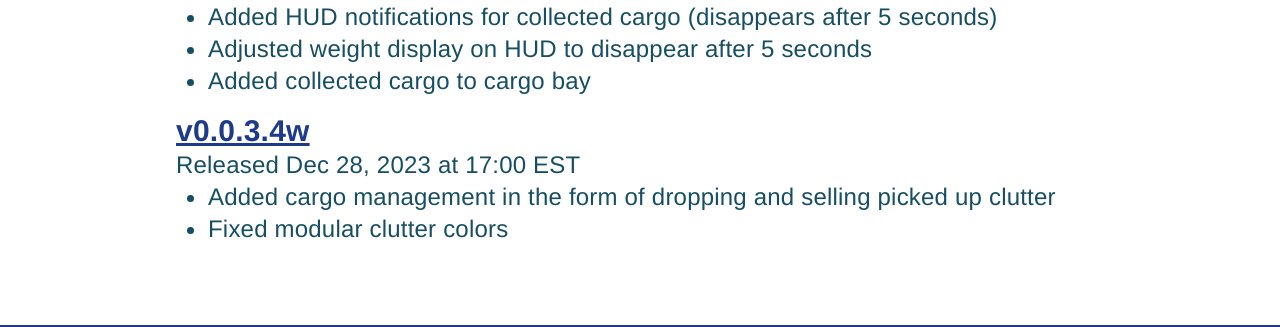
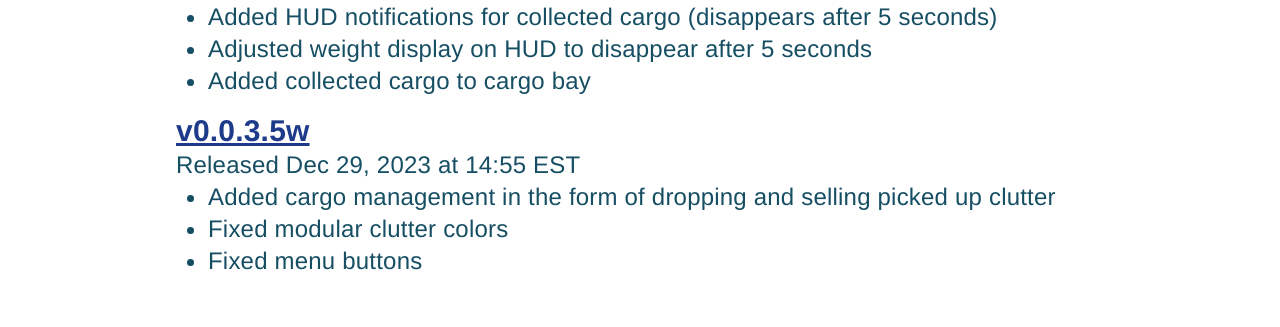
Before and after one commit to derek-perry/cosmoscleaner.com, a Next.js app: page /changelog in a window 1280 px wide. Shown: the part 931-1258 px from the top of the page. Built offline with nearby package versions, Linux system fonts and the light colour scheme; no server answers; a web font is replaced by a local one.

Commit message:
Release v0.0.3.5w
Released v0.0.3.5w on the play page and added changes to the changelog page.

```diff
--- a/pages/changelog.tsx
+++ b/pages/changelog.tsx
@@ -43,11 +43,12 @@ const changelogPage: NextPage = () => {
                   <li>Adjusted weight display on HUD to disappear after 5 seconds</li>
                   <li>Added collected cargo to cargo bay</li>
                 </ul>
-              <h3 id="0034"><LinkExternal href="https://www.dropbox.com/scl/fi/09j4yxb4zwba25awqltwm/Cosmos-Cleaner-0.0.3.4w.zip?rlkey=3sg3a97zv5g7wzazu74nhb0g4&dl=1" title="Download v0.0.3.4w">v0.0.3.4w</LinkExternal></h3>
-                <p>Released Dec 28, 2023 at 17:00 EST</p>
+              <h3 id="0035"><LinkExternal href="https://dropbox.com/scl/fi/8psehendksjg8sp0p3pzj/Cosmos-Cleaner-0.0.3.5w.zip?rlkey=nqdd5caqucif01mgtfw2p42ek&dl=1" title="Download v0.0.3.5w">v0.0.3.5w</LinkExternal></h3>
+                <p>Released Dec 29, 2023 at 14:55 EST</p>
                 <ul className="text-2xl list-disc pl-8">
                   <li>Added cargo management in the form of dropping and selling picked up clutter</li>
                   <li>Fixed modular clutter colors</li>
+                  <li>Fixed menu buttons</li>
                 </ul>
           </section>
         </article>
--- a/pages/play.tsx
+++ b/pages/play.tsx
@@ -33,11 +33,11 @@ const playPage: NextPage = () => {
             <p className="text-2xl mt-3"><em><strong>DISCLAIMER:</strong> This is Early Access! (Incomplete)</em></p>
             <p className="text-lg">Send feedback with issues, suggestions, etc...</p>
             <div className="h-px mt-3 bg-cyan-900" />
-            <p className="text-lg mt-3"><strong>Game Version:</strong> v0.0.3.4w</p>
+            <p className="text-lg mt-3"><strong>Game Version:</strong> v0.0.3.5w</p>
             <p className="text-lg"><strong>Compatibility:</strong> Windows 11/10 (64-bit)</p>
-            <p className="text-lg"><strong>File Type/Size:</strong> .exe (434MB) in .zip (250MB)</p>
+            <p className="text-lg"><strong>File Type/Size:</strong> .exe (435MB) in .zip (250MB)</p>
             <p className="text-lg"><strong>How To Start:</strong> Download, unzip anywhere, enter folder, open .exe</p>
-            <ButtonExternal className="text-2xl my-4" href="https://www.dropbox.com/scl/fi/09j4yxb4zwba25awqltwm/Cosmos-Cleaner-0.0.3.4w.zip?rlkey=3sg3a97zv5g7wzazu74nhb0g4&dl=1" title="Download Cosmos Cleaner for Windows 10/11 (64-bit)">Download</ButtonExternal>
+            <ButtonExternal className="text-2xl my-4" href="https://dropbox.com/scl/fi/8psehendksjg8sp0p3pzj/Cosmos-Cleaner-0.0.3.5w.zip?rlkey=nqdd5caqucif01mgtfw2p42ek&dl=1" title="Download Cosmos Cleaner for Windows 10/11 (64-bit)">Download</ButtonExternal>
             <p className="text-sm">By downloading/playing, you agree to the game's <LinkInternal href="tosgame" title="CosmosCleaner.com/tosgame">terms of service</LinkInternal> and <LinkInternal href="privacygame" title="CosmosCleaner.com/privacygame">privacy policy</LinkInternal>.</p>
           </div>
           <div className="flex flex-col bg-cyan-100 rounded">
```
